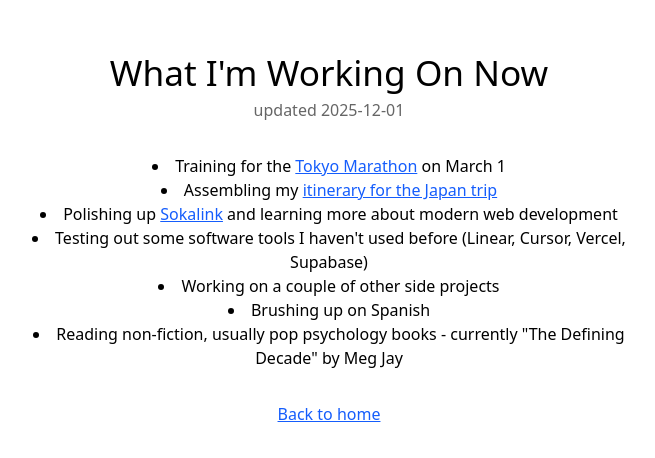
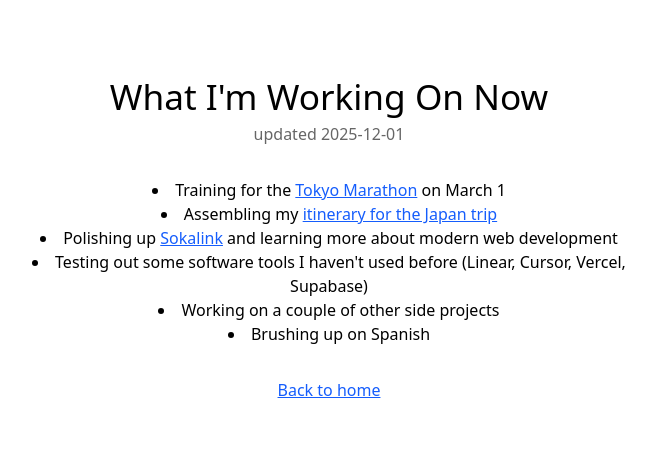
Before and after one commit to bfinan/bfinan, a Next.js app: page /now in a window 1280 px wide. Shown: the part 164-622 px from the top of the page, without its empty margins (311-966 px from the left). Built offline with nearby package versions, Linux system fonts and the light colour scheme.

Commit message:
new commit

```diff
--- a/app/now/page.tsx
+++ b/app/now/page.tsx
@@ -35,9 +35,6 @@ export default function NowPage() {
         <li>
            Brushing up on Spanish
         </li>
-        <li>
-            Reading non-fiction, usually pop psychology books - currently "The Defining Decade" by Meg Jay
-        </li>
       </div>
       <div style={{ marginTop: "2rem" }}>
         <Link href="/" className="text-blue-600 dark:text-blue-400 underline">
```
